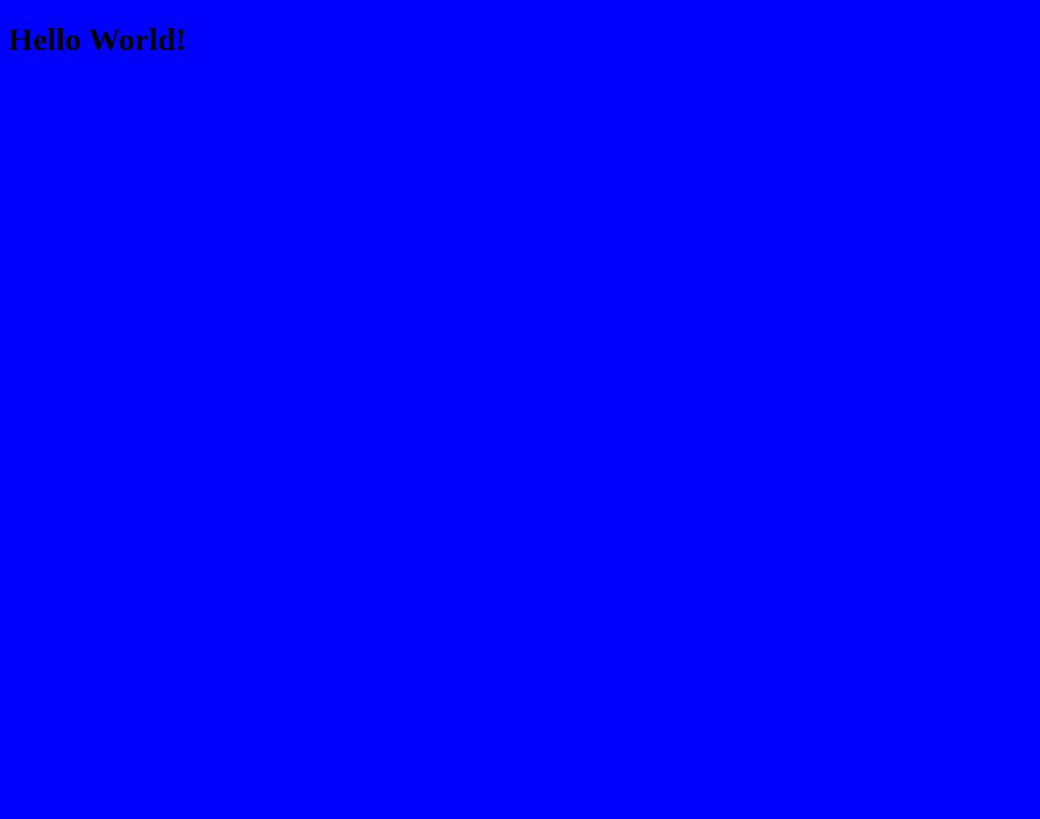
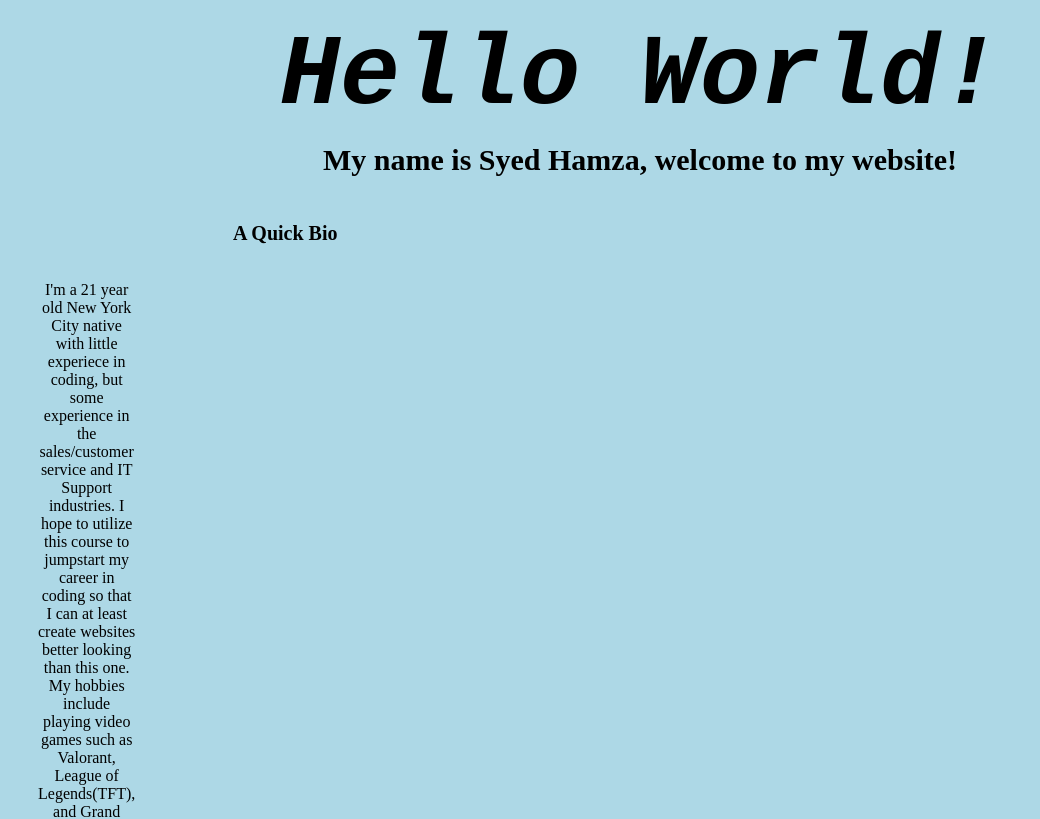
Before and after one commit to shamza214/my-personal-website, a plain HTML site: page index.html in a window 1280 px wide. Shown: the top 819 px of the page, without its empty margins (0-1040 px from the left). Drawn offline with Linux system fonts and the light colour scheme.

Commit message:
version1

```diff
--- a/index.html
+++ b/index.html
@@ -5,7 +5,26 @@
     <title>My Personal Website</title>
   </head>
   <body>
-    <h1>Hello World!</h1>
+   <div>
+     <h1>Hello World!</h1>
+     </div>
+    <div>
+        <h2>My name is Syed Hamza, welcome to my website!</h2>
+    </div>
+    <div>
+        <h3>A Quick Bio</h3>
+        <p>
+            I'm a 21 year old New York City native with little experiece in coding, but some experience in the sales/customer service and IT Support industries. I hope to utilize this course to jumpstart my career in coding so that I can at least create websites better looking than this one. My hobbies include playing video games such as Valorant, League of Legends(TFT), and Grand Theft Auto 5. I also enjoy building and repairing computers whether its just to install/replace certain parts or repairing a damaged CPU/GPU.
+
+        </p>
+        <h6>To whomever is viewing this website, I apologize if it is a bit barebones. Unfortunately due to conditions out of my control I was forced to build this website on a rather strict time constraint. I can only hope that I'm able to improve this site to the best of my capabilities over time. Until then, please bear with me.</h6>
+        <h4>
+            My Apologies
+        </h4>
+    </div>
+    <div>
+
+    </div>
     <script src="script.js"></script>
   </body>
 </html>
--- a/style.css
+++ b/style.css
@@ -1,3 +1,46 @@
 body {
-    background: blue;
+    background: lightblue;
+    text-align: center;
+    font-family: 'Times New Roman';
+
   }
+h1{
+font-size: 100px;
+font-family: Courier New;
+font-style: oblique;
+margin-bottom: 10px;
+margin-top: 20px;
+}
+h2{
+    font-size: 30px;
+    margin-top: 1px;
+
+}
+h3{
+    font-size: 20px;
+    float: left;
+    margin-left: 225px;
+}
+p{
+float: left;
+margin-left: 30px;
+margin-right: 1350px;
+}
+h4{
+    text-align: center;
+    font-size: 00px;
+    margin-right: 500px;
+    margin-bottom: 100px;
+}
+
+
+
+
+h6{
+    float: right;
+    font-size: 15px;
+    margin-bottom: 1px;
+    margin-top: 450px;
+    margin-left: 500px;
+    margin-right: 500px;
+}
```
